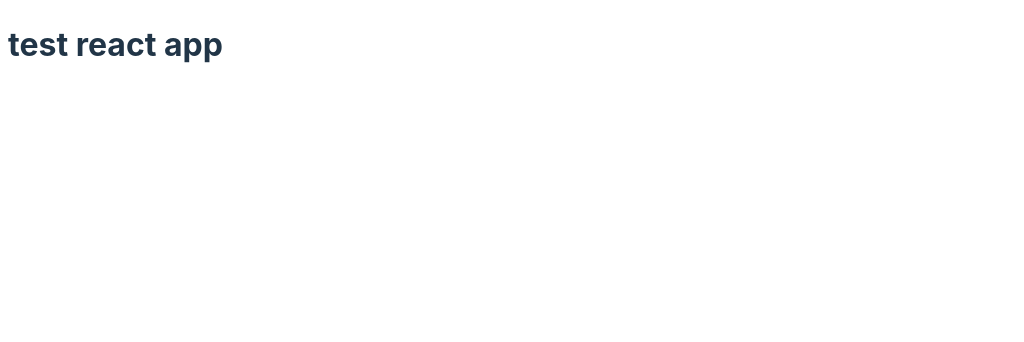
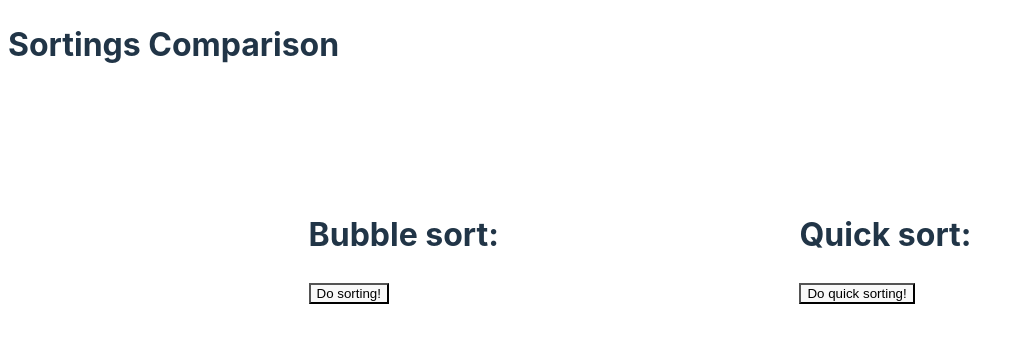
Before and after one commit to maxkleshchyonok/sortings, a React (Vite) app in the folder sortings/: page / in a window 1280 px wide. Shown: the top 342 px of the page, without its empty margins (0-1024 px from the left). Built offline with nearby package versions, Linux system fonts and the light colour scheme.

Commit message:
feat: add bubble & quick sort

```diff
--- a/sortings/package.json
+++ b/sortings/package.json
@@ -11,7 +11,8 @@
   },
   "dependencies": {
     "react": "^18.2.0",
-    "react-dom": "^18.2.0"
+    "react-dom": "^18.2.0",
+    "sass": "^1.69.5"
   },
   "devDependencies": {
     "@types/react": "^18.2.15",
--- /dev/null
+++ b/sortings/src/App.scss
@@ -0,0 +1,10 @@
+.app {
+
+    .sortBlocks{
+        margin-top: 15vh;
+        display: flex;
+        align-items: center;
+        justify-content: space-evenly;
+    }
+
+}
--- a/sortings/src/App.tsx
+++ b/sortings/src/App.tsx
@@ -1,11 +1,25 @@
+import { useState } from "react";
+import Bubble from "./components/Bubble/Bubble";
+import Quick from "./components/Quick/Quick";
+import './App.scss';
+
 function App() {
 
+  const notSorted: number[] = [];
+  for (let i = 0; i < 10000; i++) {
+    notSorted.push(Math.floor(Math.random() * 101));
+  }
+
+  const [array, setArray] = useState([...notSorted]);
+
   return (
-   <div className='app'>
-      <h1>
-        test react app
-      </h1>
-   </div>
+    <div className='app'>
+      <h1>Sortings Comparison</h1>
+      <div className="sortBlocks">
+        <Bubble array={array} />
+        <Quick array={array} />
+      </div>
+    </div>
   )
 
 }
--- /dev/null
+++ b/sortings/src/components/Bubble/Bubble.scss
@@ -0,0 +1,3 @@
+.bubbleBlock{
+    display: block;
+}
--- /dev/null
+++ b/sortings/src/components/Bubble/Bubble.tsx
@@ -0,0 +1,28 @@
+import './Bubble.scss';
+
+const Bubble = ({ array }: { array: number[] }) => {
+
+  const sort = () => {
+    for (let i = 0; i < array.length; i++) {
+      for (let j = 0; j < array.length; j++) {
+        if (array[j] > array[j + 1]) {
+          let temp = array[j];
+          array[j] = array[j + 1];
+          array[j + 1] = temp;
+        }
+      }
+    }
+    console.log(array);
+  };
+
+
+
+  return (
+    <div className="bubbleBlock">
+      <h1>Bubble sort:</h1>
+      <button onClick={sort}>Do sorting!</button>
+    </div>
+  )
+}
+
+export default Bubble
--- /dev/null
+++ b/sortings/src/components/Quick/Quick.scss
@@ -0,0 +1,3 @@
+.quickBlock{
+    display: block;
+}
--- /dev/null
+++ b/sortings/src/components/Quick/Quick.tsx
@@ -0,0 +1,36 @@
+
+
+const Quick = ({ array }: { array: number[] }) => {
+
+    const quicksort = (array: number[]): number[] => {
+        if (array.length <= 1) {
+            return array;
+        }
+        const pivot = array[Math.floor(array.length / 2)];
+        const less = [], equal = [], more = [];
+        for (let elem of array) {
+            if (elem < pivot) {
+                less.push(elem);
+            } else if (elem == pivot) {
+                equal.push(elem);
+            } else if (elem > pivot) {
+                more.push(elem);
+            }
+        }
+        return ([...quicksort(less), ...equal, ...quicksort(more)])
+    };
+
+    const doSort = () => {
+       const sortedArr = quicksort(array);
+       console.log(sortedArr);
+    };
+
+    return (
+        <div className="quickBlock">
+            <h1>Quick sort:</h1>
+            <button onClick={doSort}>Do quick sorting!</button>
+        </div>
+    )
+}
+
+export default Quick
```
Also changed, not shown: 1 other file (tests, documents, lock files or other folders).
